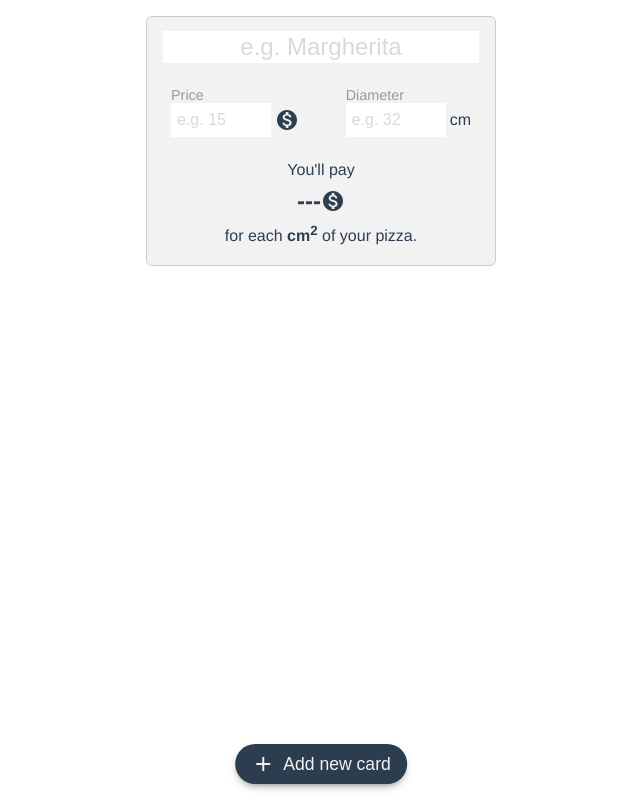
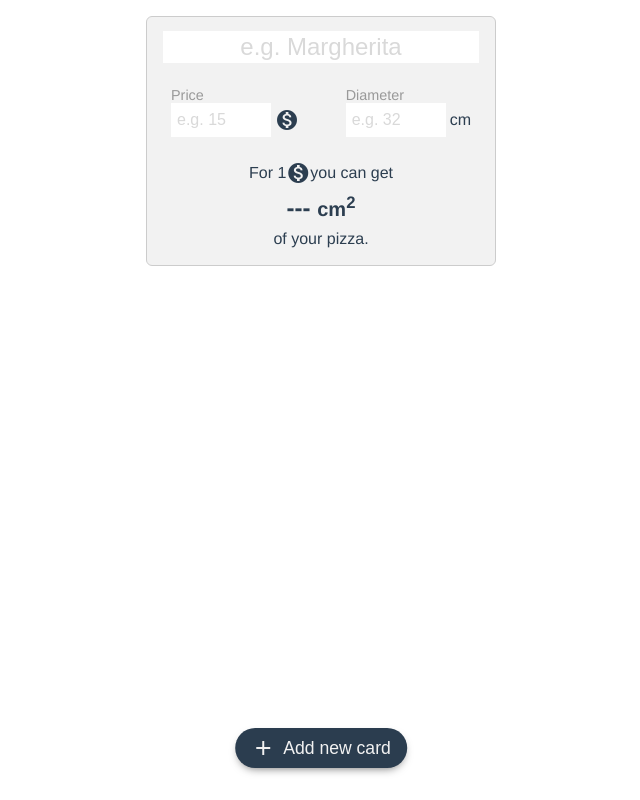
Before and after one commit to hwawrzacz/pizza-onionizer, a Vue app: page / in a window 1280 px wide. Shown: the whole page, without its empty margins (319-959 px from the left). Built offline with nearby package versions, Linux system fonts and the light colour scheme.

Commit message:
Change card description and add new card shortcut

```diff
--- a/src/App.vue
+++ b/src/App.vue
@@ -34,13 +34,22 @@ export default {
   data: function () {
     return {
       id: 0,
-      cardsIds: [0],
+      cardsIds: [],
     };
+  },
+
+  mounted() {
+    this.addNewCard();
+    window.addEventListener("keydown", (e) => {
+      if (e.keyCode === 73 && e.ctrlKey) {
+        this.addNewCard();
+      }
+    });
   },
 
   methods: {
     addNewCard() {
-      this.cardsIds.push(++this.id);
+      this.cardsIds.push(this.id++);
     },
     deleteCard(id) {
       this.cardsIds.splice(this.cardsIds.indexOf(id), 1);
@@ -71,7 +80,7 @@ ul {
 
 .button--new-card {
   position: fixed;
-  bottom: 16px;
+  bottom: 32px;
   left: 50%;
   padding: 8px 16px;
 
--- a/src/components/card-details/CardDetails.vue
+++ b/src/components/card-details/CardDetails.vue
@@ -42,12 +42,15 @@
     </section>
     <section class="ratio-wrapper">
       <p>
-        You'll pay
-        <span class="fx-row fx-h-center fx-v-center"
-          ><span class="ratio">{{ getRatio() }}</span>
-          <i class="material-icons">monetization_on</i></span
-        >
-        for each <strong>cm<sup>2</sup></strong> of your pizza.
+        <span class="fx-row fx-h-center fx-v-center fx-grow-1">
+          For 1 <i class="material-icons">monetization_on</i> you can get
+        </span>
+        <span class="fx-row fx-h-center fx-v-center">
+          <span class="ratio">
+            {{ getRatio() }} <small>cm<sup>2</sup></small>
+          </span>
+        </span>
+        of your pizza.
       </p>
     </section>
   </div>
```
